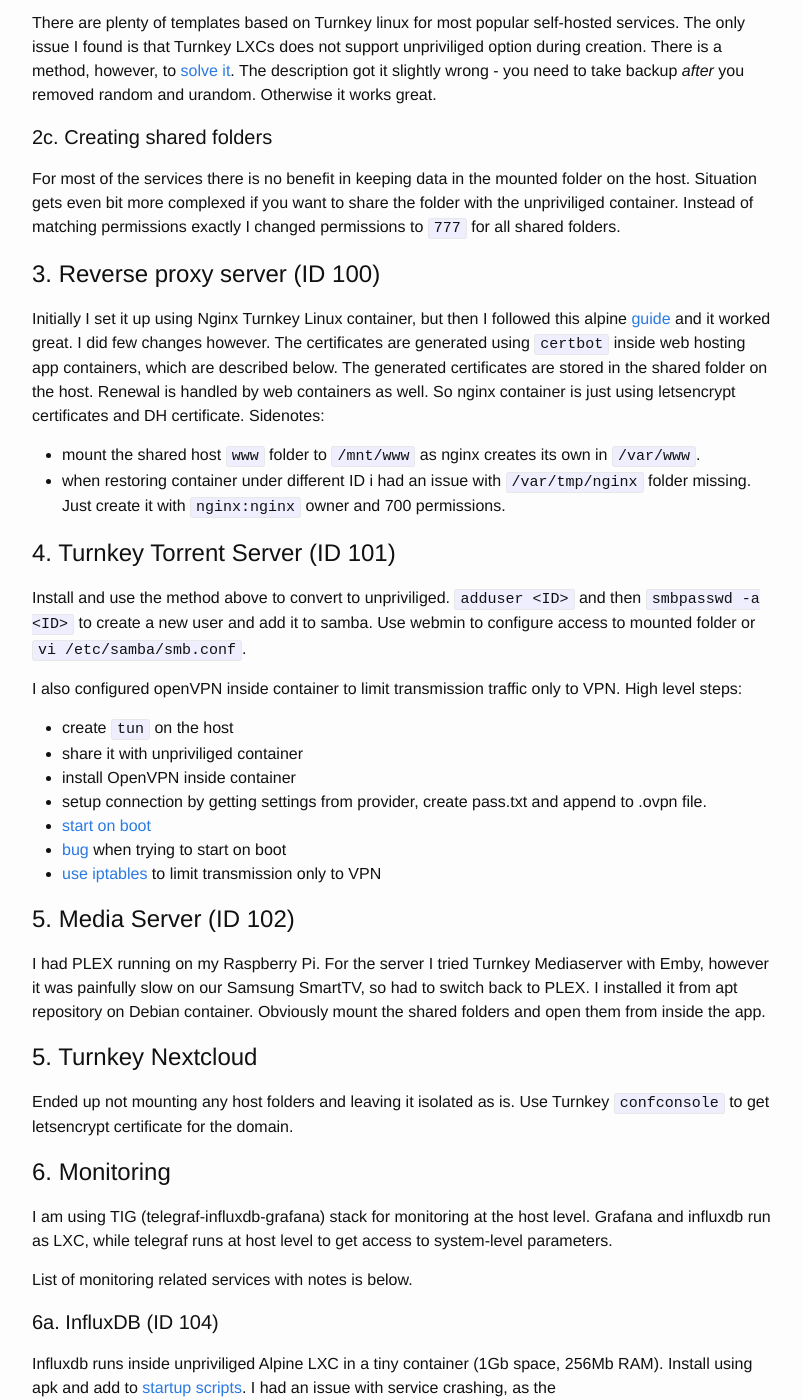
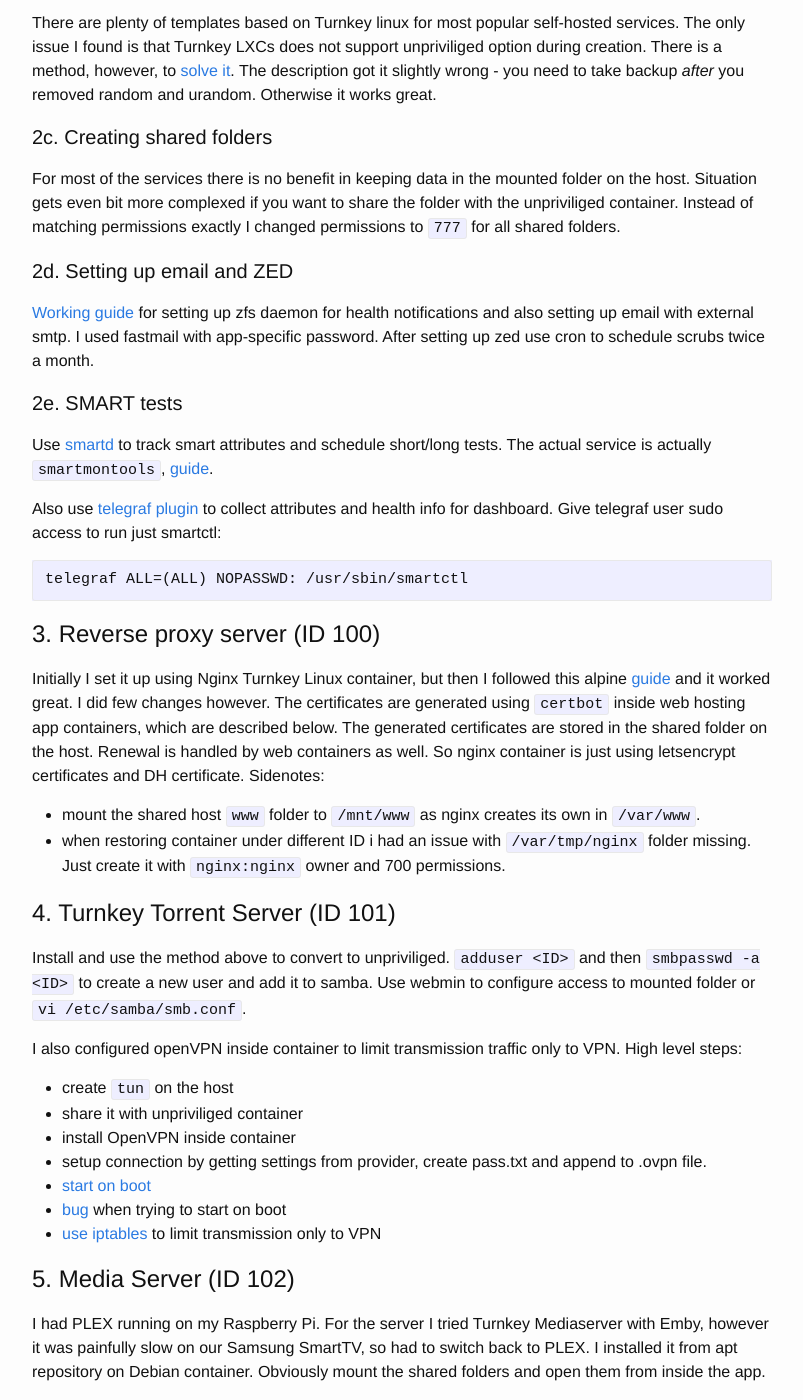
Before and after one commit to omdv/omdv.github.io, a Jekyll site: the page built from _posts/2018-12-09-proxmox-setup.markdown, in a window 1280 px wide and 1400 px high, scrolled down 1458 px. Shown: the whole window, without its empty margins (238-1041 px from the left). Built offline with Jekyll 4.4.1, drawn with Linux system fonts in a browser that asks for light colours; nearby versions of some CDN libraries; some of the changed text lies outside the part shown.

Commit message:
Details on zed, crons and email

````diff
--- a/_posts/2018-12-09-proxmox-setup.markdown
+++ b/_posts/2018-12-09-proxmox-setup.markdown
@@ -44,6 +44,19 @@ There are plenty of templates based on Turnkey linux for most popular self-hoste
 
 For most of the services there is no benefit in keeping data in the mounted folder on the host. Situation gets even bit more complexed if you want to share the folder with the unpriviliged container. Instead of matching permissions exactly I changed permissions to `777` for all shared folders.
 
+#### 2d. Setting up email and ZED
+
+[Working guide](https://ubuntuforums.org/showthread.php?t=2404713&p=13811934#post13811934) for setting up zfs daemon for health notifications and also setting up email with external smtp. I used fastmail with app-specific password. After setting up zed use cron to schedule scrubs twice a month.
+
+#### 2e. SMART tests
+
+Use [smartd](https://wiki.archlinux.org/index.php/S.M.A.R.T.) to track smart attributes and schedule short/long tests. The actual service is actually `smartmontools`, [guide](https://help.ubuntu.com/community/Smartmontools).
+
+Also use [telegraf plugin](https://github.com/influxdata/telegraf/tree/master/plugins/inputs/smart) to collect attributes and health info for dashboard. Give telegraf user sudo access to run just smartctl:
+```
+telegraf ALL=(ALL) NOPASSWD: /usr/sbin/smartctl
+```
+
 # 3. Reverse proxy server (ID 100)
 
 Initially I set it up using Nginx Turnkey Linux container, but then I followed this alpine [guide](https://wiki.alpinelinux.org/wiki/Nginx_as_reverse_proxy_with_acme_(letsencrypt)) and it worked great. I did few changes however. The certificates are generated using `certbot` inside web hosting app containers, which are described below. The generated certificates are stored in the shared folder on the host. Renewal is handled by web containers as well. So nginx container is just using letsencrypt certificates and DH certificate. Sidenotes:
@@ -70,6 +83,9 @@ I had PLEX running on my Raspberry Pi. For the server I tried Turnkey Mediaserve
 # 5. Turnkey Nextcloud
 
 Ended up not mounting any host folders and leaving it isolated as is. Use Turnkey `confconsole` to get letsencrypt certificate for the domain.
+
+# 5a. Seafile option
+Use centos and script, do "yum install which" to prevent python check from failing before executing script.
 
 # 6. Monitoring
 
@@ -142,3 +158,7 @@ Test accuracy: 0.9917
 ```
 
 According to Grafana it took about 6min of GPUs time with temperature raising up to 53 degC. The average time of epoch is 31s compated to an average of 142s on my mid-2015 13" MacBook Pro with ~330% CPU load and associated noise and heat, so not bad for a $50 card.
+
+# 8. Backup
+
+Use homelab machine as borg backup server for all computers inside the network, as well as for itself. Then I use rclone to sync the deduplicated borg repository with B2. How to [daemonize rclone](https://forum.rclone.org/t/rclone-daemonized/648/8).
````
